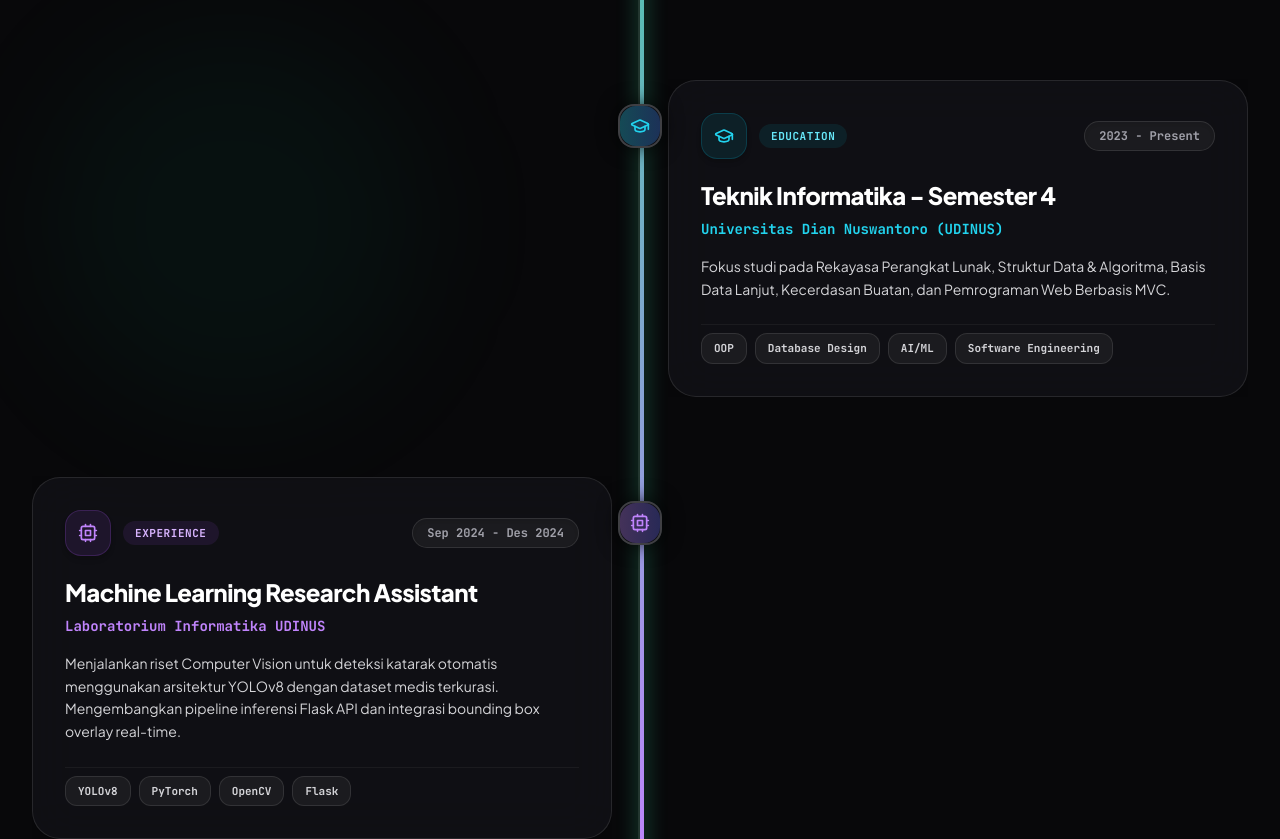
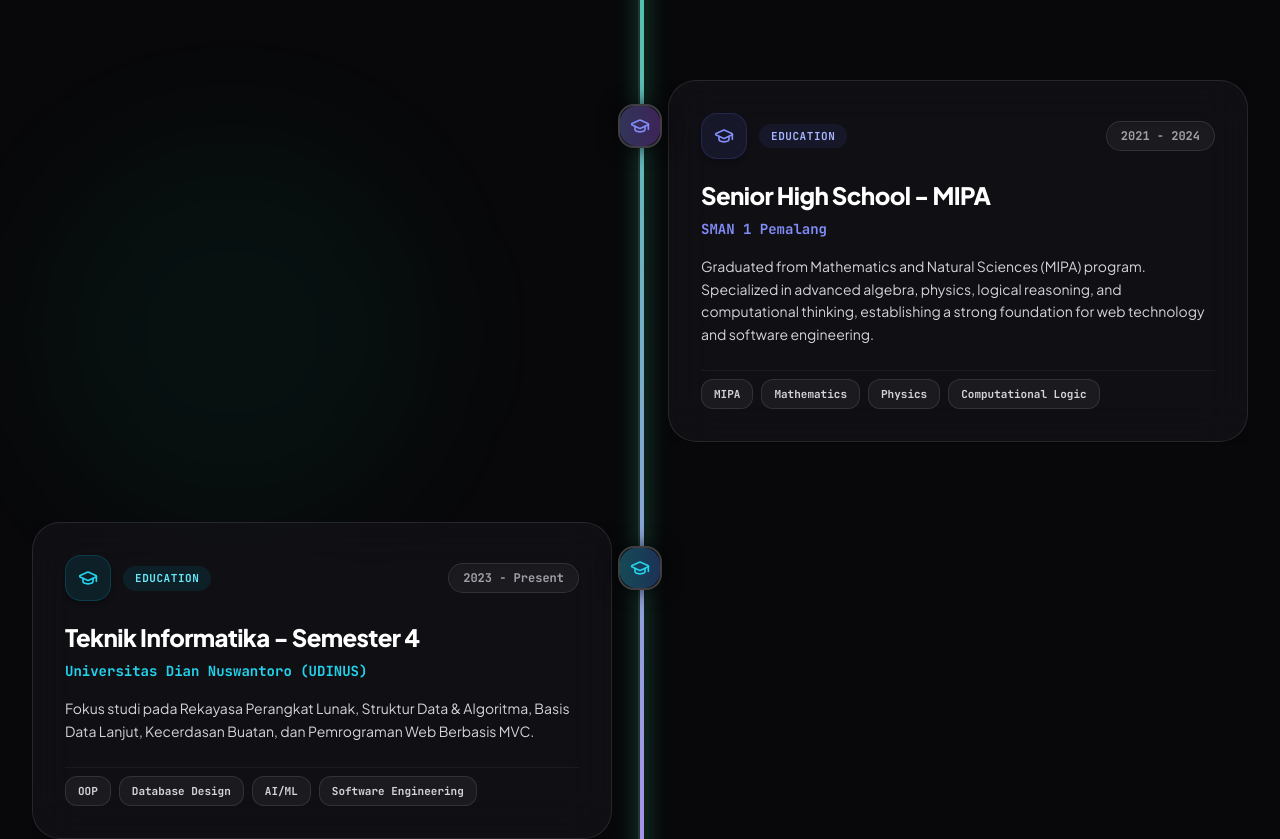
Before and after one commit to brianaryansyah/p, a React (Vite) app: page / in a window 1280 px wide. Shown: the part 2556-3395 px from the top of the page. Built offline with nearby package versions, Linux system fonts and the light colour scheme; no server answers.

Commit message:
Add SMA education

```diff
--- a/src/components/client/ExperienceTimeline.tsx
+++ b/src/components/client/ExperienceTimeline.tsx
@@ -44,6 +44,21 @@ const timelineData: TimelineItem[] = [
     borderGlow: 'group-hover:border-amber-500/50',
     glowColor: 'from-amber-500/20 via-amber-500/5 to-transparent',
     accentGradient: 'from-amber-400 to-orange-500'
+  },
+  {
+    id: 'tl-sma',
+    type: 'education',
+    title: 'Senior High School - MIPA',
+    organization: 'SMAN 1 Pemalang',
+    date: '2021 - 2024',
+    description: 'Graduated from Mathematics and Natural Sciences (MIPA) program. Specialized in advanced algebra, physics, logical reasoning, and computational thinking, establishing a strong foundation for web technology and software engineering.',
+    tags: ['MIPA', 'Mathematics', 'Physics', 'Computational Logic'],
+    icon: GraduationCap,
+    color: 'text-indigo-400',
+    badgeBg: 'bg-indigo-500/10 border-indigo-500/20 text-indigo-300',
+    borderGlow: 'group-hover:border-indigo-500/50',
+    glowColor: 'from-indigo-500/20 via-indigo-500/5 to-transparent',
+    accentGradient: 'from-indigo-400 to-purple-500'
   },
   {
     id: 'tl-2',
```
